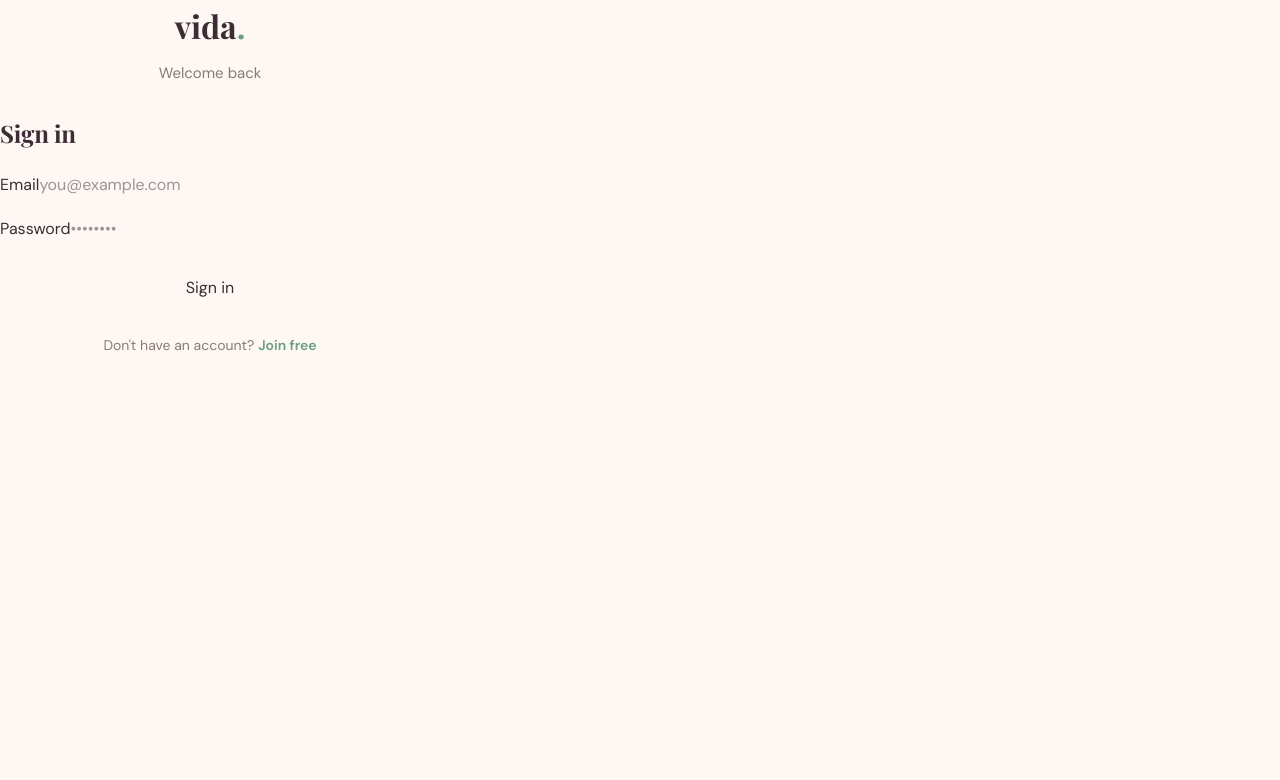
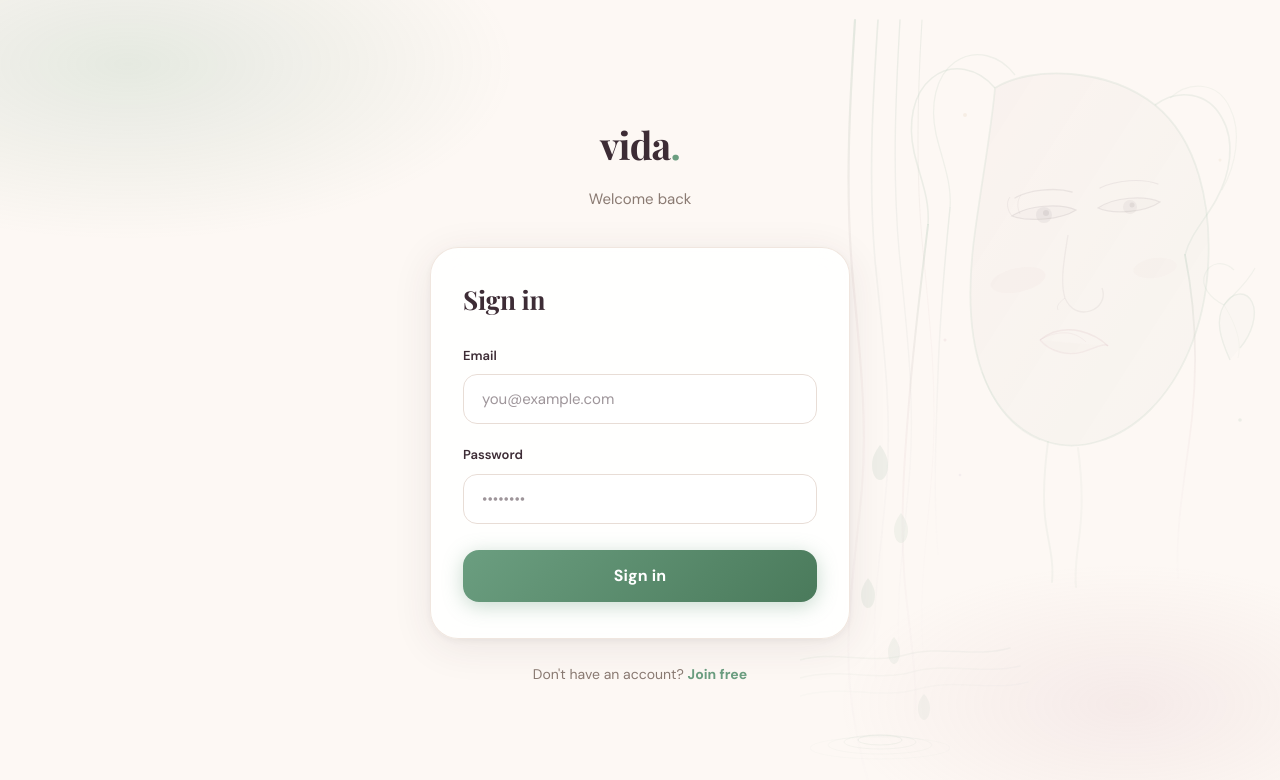
Before and after one commit to stoltzherman-hue/vida-menopause-wellness-app, a Next.js app: page /login in a window 1280 px wide. Shown: the top 780 px of the page. Built offline with nearby package versions, Linux system fonts and the light colour scheme; no server answers; a web font is replaced by a local one.

Commit message:
fix: beautiful auth pages with inline styles, restore auth CSS classes, fix community post profile lookup

```diff
--- a/app/(auth)/login/page.tsx
+++ b/app/(auth)/login/page.tsx
@@ -27,45 +27,103 @@ export default function LoginPage() {
       }
       return
     }
-    // Full page navigation so proxy.ts reads the fresh session cookie
     window.location.href = '/dashboard'
   }
 
   return (
-    <div className="auth-bg">
-      <div style={{ width: '100%', maxWidth: 420 }}>
-        <div style={{ textAlign: 'center', marginBottom: 32 }}>
-          <Link href="/" style={{ textDecoration: 'none' }}>
-            <span style={{ fontFamily: 'var(--font-playfair), Georgia, serif', fontSize: 32, fontWeight: 700, color: '#3d2c35' }}>
-              vida<span style={{ color: '#6b9e80' }}>.</span>
-            </span>
+    <div style={{
+      minHeight: '100vh',
+      background: '#fdf8f4',
+      display: 'flex',
+      alignItems: 'center',
+      justifyContent: 'center',
+      padding: '24px 16px',
+      position: 'relative',
+      overflow: 'hidden',
+    }}>
+      {/* Ambient blobs */}
+      <div style={{ position: 'fixed', inset: 0, pointerEvents: 'none', backgroundImage: 'radial-gradient(ellipse 55% 40% at 10% 8%, rgba(107,158,128,0.16) 0%, transparent 55%), radial-gradient(ellipse 45% 35% at 88% 88%, rgba(196,149,158,0.13) 0%, transparent 50%)' }} />
+
+      {/* Hero woman watermark */}
+      <div style={{ position: 'fixed', right: 0, top: 0, bottom: 0, width: '48vw', maxWidth: 480, pointerEvents: 'none', overflow: 'hidden', display: 'flex', alignItems: 'flex-start', justifyContent: 'flex-end' }}>
+        {/* eslint-disable-next-line @next/next/no-img-element */}
+        <img src="/hero-woman.svg" alt="" aria-hidden="true" style={{ height: '100vh', width: 'auto', opacity: 0.45 }} />
+      </div>
+
+      <div style={{ width: '100%', maxWidth: 420, position: 'relative', zIndex: 1 }}>
+        {/* Logo */}
+        <div style={{ textAlign: 'center', marginBottom: 36 }}>
+          <Link href="/" style={{ fontFamily: 'var(--font-playfair), Georgia, serif', fontSize: 38, fontWeight: 700, color: '#3d2c35', letterSpacing: '-0.02em', textDecoration: 'none' }}>
+            vida<span style={{ color: '#6b9e80' }}>.</span>
           </Link>
-          <p style={{ color: '#8a7a72', marginTop: 8, fontSize: 15 }}>Welcome back</p>
+          <p style={{ color: '#8a7a72', marginTop: 10, fontSize: 15, fontFamily: 'var(--font-dm-sans), system-ui, sans-serif' }}>Welcome back</p>
         </div>
 
-        <div className="auth-card">
-          <h1 style={{ fontFamily: 'var(--font-playfair), Georgia, serif', fontSize: 24, fontWeight: 700, color: '#3d2c35', marginTop: 0, marginBottom: 24 }}>Sign in</h1>
-          <form onSubmit={handleSubmit} style={{ display: 'flex', flexDirection: 'column', gap: 18 }}>
+        {/* Card */}
+        <div style={{
+          background: 'rgba(255,255,255,0.88)',
+          border: '1.5px solid rgba(237,224,216,0.8)',
+          borderRadius: 28,
+          backdropFilter: 'blur(16px)',
+          WebkitBackdropFilter: 'blur(16px)',
+          padding: '36px 32px',
+          boxShadow: '0 8px 40px rgba(61,44,53,0.09), 0 2px 8px rgba(61,44,53,0.05)',
+        }}>
+          <h1 style={{ fontFamily: 'var(--font-playfair), Georgia, serif', fontSize: 26, fontWeight: 700, color: '#3d2c35', marginTop: 0, marginBottom: 28 }}>Sign in</h1>
+
+          <form onSubmit={handleSubmit} style={{ display: 'flex', flexDirection: 'column', gap: 20 }}>
             {error && (
-              <div className="auth-error">{error}</div>
+              <div style={{ background: 'rgba(201,82,82,0.07)', border: '1px solid rgba(201,82,82,0.25)', borderRadius: 12, padding: '12px 16px', fontSize: 14, color: '#c0392b', fontFamily: 'var(--font-dm-sans), system-ui, sans-serif' }}>{error}</div>
             )}
+
             <div>
-              <label className="auth-label">Email</label>
-              <input className="auth-input" type="email" autoComplete="email" value={email} onChange={(e) => setEmail(e.target.value)} placeholder="you@example.com" required />
+              <label style={{ display: 'block', fontSize: 13, fontWeight: 600, color: '#3d2c35', marginBottom: 8, fontFamily: 'var(--font-dm-sans), system-ui, sans-serif' }}>Email</label>
+              <input
+                type="email"
+                autoComplete="email"
+                value={email}
+                onChange={(e) => setEmail(e.target.value)}
+                placeholder="you@example.com"
+                required
+                style={{ width: '100%', height: 50, borderRadius: 14, border: '1.5px solid #e8ddd6', background: 'rgba(255,255,255,0.9)', padding: '0 18px', fontSize: 15, fontFamily: 'var(--font-dm-sans), system-ui, sans-serif', color: '#3d2c35', outline: 'none', boxSizing: 'border-box' }}
+              />
             </div>
+
             <div>
-              <label className="auth-label">Password</label>
-              <input className="auth-input" type="password" autoComplete="current-password" value={password} onChange={(e) => setPassword(e.target.value)} placeholder="••••••••" required />
+              <label style={{ display: 'block', fontSize: 13, fontWeight: 600, color: '#3d2c35', marginBottom: 8, fontFamily: 'var(--font-dm-sans), system-ui, sans-serif' }}>Password</label>
+              <input
+                type="password"
+                autoComplete="current-password"
+                value={password}
+                onChange={(e) => setPassword(e.target.value)}
+                placeholder="••••••••"
+                required
+                style={{ width: '100%', height: 50, borderRadius: 14, border: '1.5px solid #e8ddd6', background: 'rgba(255,255,255,0.9)', padding: '0 18px', fontSize: 15, fontFamily: 'var(--font-dm-sans), system-ui, sans-serif', color: '#3d2c35', outline: 'none', boxSizing: 'border-box' }}
+              />
             </div>
-            <button type="submit" className="auth-btn" disabled={loading} style={{ marginTop: 6 }}>
+
+            <button
+              type="submit"
+              disabled={loading}
+              style={{
+                width: '100%', height: 52, borderRadius: 16, border: 'none',
+                background: loading ? '#a0b8a8' : 'linear-gradient(135deg, #6b9e80 0%, #4a7a5b 100%)',
+                color: '#fff', fontSize: 16, fontWeight: 700,
+                fontFamily: 'var(--font-dm-sans), system-ui, sans-serif',
+                cursor: loading ? 'not-allowed' : 'pointer',
+                boxShadow: loading ? 'none' : '0 4px 20px rgba(107,158,128,0.38)',
+                marginTop: 6,
+                letterSpacing: '0.01em',
+              }}
+            >
               {loading ? 'Signing in…' : 'Sign in'}
             </button>
           </form>
         </div>
 
-        <p style={{ textAlign: 'center', fontSize: 14, color: '#8a7a72', marginTop: 24 }}>
+        <p style={{ textAlign: 'center', fontSize: 14, color: '#8a7a72', marginTop: 24, fontFamily: 'var(--font-dm-sans), system-ui, sans-serif' }}>
           Don&apos;t have an account?{' '}
-          <Link href="/signup" style={{ color: '#6b9e80', fontWeight: 600, textDecoration: 'none' }}>Join free</Link>
+          <Link href="/signup" style={{ color: '#6b9e80', fontWeight: 700, textDecoration: 'none' }}>Join free</Link>
         </p>
       </div>
     </div>
--- a/app/(auth)/signup/page.tsx
+++ b/app/(auth)/signup/page.tsx
@@ -3,6 +3,20 @@ import { useState } from 'react'
 import { createBrowserClient } from '@/lib/db/client'
 import { signUpSchema } from '@/lib/validations'
 import Link from 'next/link'
+
+const inputStyle: React.CSSProperties = {
+  width: '100%', height: 50, borderRadius: 14,
+  border: '1.5px solid #e8ddd6', background: 'rgba(255,255,255,0.9)',
+  padding: '0 18px', fontSize: 15,
+  fontFamily: 'var(--font-dm-sans), system-ui, sans-serif',
+  color: '#3d2c35', outline: 'none', boxSizing: 'border-box',
+}
+
+const labelStyle: React.CSSProperties = {
+  display: 'block', fontSize: 13, fontWeight: 600,
+  color: '#3d2c35', marginBottom: 8,
+  fontFamily: 'var(--font-dm-sans), system-ui, sans-serif',
+}
 
 export default function SignupPage() {
   const [email, setEmail] = useState('')
@@ -29,14 +43,25 @@ export default function SignupPage() {
     setDone(true)
   }
 
+  const backdrop = (
+    <>
+      <div style={{ position: 'fixed', inset: 0, pointerEvents: 'none', backgroundImage: 'radial-gradient(ellipse 55% 40% at 10% 8%, rgba(107,158,128,0.16) 0%, transparent 55%), radial-gradient(ellipse 45% 35% at 88% 88%, rgba(196,149,158,0.13) 0%, transparent 50%)' }} />
+      <div style={{ position: 'fixed', right: 0, top: 0, bottom: 0, width: '48vw', maxWidth: 480, pointerEvents: 'none', overflow: 'hidden', display: 'flex', alignItems: 'flex-start', justifyContent: 'flex-end' }}>
+        {/* eslint-disable-next-line @next/next/no-img-element */}
+        <img src="/hero-woman.svg" alt="" aria-hidden="true" style={{ height: '100vh', width: 'auto', opacity: 0.45 }} />
+      </div>
+    </>
+  )
+
   if (done) {
     return (
-      <div className="auth-bg">
-        <div className="auth-card" style={{ textAlign: 'center' }}>
-          <div style={{ fontSize: 52, marginBottom: 20 }}>🌿</div>
-          <h2 style={{ fontFamily: 'var(--font-playfair), Georgia, serif', fontSize: 24, fontWeight: 700, color: '#3d2c35', marginBottom: 12 }}>Check your inbox</h2>
-          <p style={{ color: '#8a7a72', fontSize: 15, lineHeight: 1.65 }}>
-            We sent a confirmation link to <strong style={{ color: '#3d2c35' }}>{email}</strong>. Click it to activate your account.
+      <div style={{ minHeight: '100vh', background: '#fdf8f4', display: 'flex', alignItems: 'center', justifyContent: 'center', padding: 24, position: 'relative', overflow: 'hidden' }}>
+        {backdrop}
+        <div style={{ background: 'rgba(255,255,255,0.88)', border: '1.5px solid rgba(237,224,216,0.8)', borderRadius: 28, backdropFilter: 'blur(16px)', padding: '48px 36px', textAlign: 'center', maxWidth: 420, position: 'relative', zIndex: 1, boxShadow: '0 8px 40px rgba(61,44,53,0.09)' }}>
+          <div style={{ fontSize: 56, marginBottom: 20 }}>🌿</div>
+          <h2 style={{ fontFamily: 'var(--font-playfair), Georgia, serif', fontSize: 26, fontWeight: 700, color: '#3d2c35', marginBottom: 16 }}>Check your inbox</h2>
+          <p style={{ color: '#8a7a72', fontSize: 15, lineHeight: 1.7, fontFamily: 'var(--font-dm-sans), system-ui, sans-serif' }}>
+            We sent a confirmation link to <strong style={{ color: '#3d2c35' }}>{email}</strong>.<br/>Click it to activate your account.
           </p>
         </div>
       </div>
@@ -44,52 +69,69 @@ export default function SignupPage() {
   }
 
   return (
-    <div className="auth-bg">
-      <div style={{ width: '100%', maxWidth: 420 }}>
+    <div style={{ minHeight: '100vh', background: '#fdf8f4', display: 'flex', alignItems: 'center', justifyContent: 'center', padding: '24px 16px', position: 'relative', overflow: 'hidden' }}>
+      {backdrop}
+
+      <div style={{ width: '100%', maxWidth: 420, position: 'relative', zIndex: 1 }}>
         {/* Logo */}
-        <div style={{ textAlign: 'center', marginBottom: 36 }}>
-          <Link href="/" style={{ fontFamily: 'var(--font-playfair), Georgia, serif', fontSize: 34, fontWeight: 700, color: '#3d2c35', letterSpacing: '-0.02em' }}>
+        <div style={{ textAlign: 'center', marginBottom: 32 }}>
+          <Link href="/" style={{ fontFamily: 'var(--font-playfair), Georgia, serif', fontSize: 38, fontWeight: 700, color: '#3d2c35', letterSpacing: '-0.02em', textDecoration: 'none' }}>
             vida<span style={{ color: '#6b9e80' }}>.</span>
           </Link>
-          <p style={{ color: '#a09098', marginTop: 8, fontSize: 15 }}>Join thousands of women navigating menopause</p>
+          <p style={{ color: '#8a7a72', marginTop: 10, fontSize: 14, fontFamily: 'var(--font-dm-sans), system-ui, sans-serif' }}>Join thousands of women navigating menopause</p>
         </div>
 
-        <div className="auth-card">
-          <h1 style={{ fontFamily: 'var(--font-playfair), Georgia, serif', fontSize: 26, fontWeight: 700, color: '#3d2c35', marginBottom: 28, letterSpacing: '-0.01em' }}>Create your account</h1>
+        {/* Card */}
+        <div style={{ background: 'rgba(255,255,255,0.88)', border: '1.5px solid rgba(237,224,216,0.8)', borderRadius: 28, backdropFilter: 'blur(16px)', WebkitBackdropFilter: 'blur(16px)', padding: '36px 32px', boxShadow: '0 8px 40px rgba(61,44,53,0.09), 0 2px 8px rgba(61,44,53,0.05)' }}>
+          <h1 style={{ fontFamily: 'var(--font-playfair), Georgia, serif', fontSize: 24, fontWeight: 700, color: '#3d2c35', marginTop: 0, marginBottom: 28 }}>Create your account</h1>
 
           <form onSubmit={handleSubmit} style={{ display: 'flex', flexDirection: 'column', gap: 20 }}>
-            {error && <div className="auth-error">{error}</div>}
+            {error && (
+              <div style={{ background: 'rgba(201,82,82,0.07)', border: '1px solid rgba(201,82,82,0.25)', borderRadius: 12, padding: '12px 16px', fontSize: 14, color: '#c0392b', fontFamily: 'var(--font-dm-sans), system-ui, sans-serif' }}>{error}</div>
+            )}
 
             <div>
-              <label className="auth-label" htmlFor="displayName">Your name</label>
-              <input id="displayName" className="auth-input" placeholder="How you'll appear in the community" value={displayName} onChange={e => setDisplayName(e.target.value)} required />
+              <label style={labelStyle}>Your name</label>
+              <input style={inputStyle} placeholder="How you’ll appear in the community" value={displayName} onChange={e => setDisplayName(e.target.value)} required />
             </div>
 
             <div>
-              <label className="auth-label" htmlFor="email">Email</label>
-              <input id="email" className="auth-input" type="email" autoComplete="email" placeholder="you@example.com" value={email} onChange={e => setEmail(e.target.value)} required />
+              <label style={labelStyle}>Email</label>
+              <input style={inputStyle} type="email" autoComplete="email" placeholder="you@example.com" value={email} onChange={e => setEmail(e.target.value)} required />
             </div>
 
             <div>
-              <label className="auth-label" htmlFor="password">Password</label>
-              <input id="password" className="auth-input" type="password" autoComplete="new-password" placeholder="Min. 8 characters" value={password} onChange={e => setPassword(e.target.value)} required />
+              <label style={labelStyle}>Password</label>
+              <input style={{ ...inputStyle }} type="password" autoComplete="new-password" placeholder="Min. 8 characters" value={password} onChange={e => setPassword(e.target.value)} required />
             </div>
 
-            <p style={{ fontSize: 12, color: '#b8a9a0', lineHeight: 1.6 }}>
+            <p style={{ fontSize: 12, color: '#b8a9a0', lineHeight: 1.6, fontFamily: 'var(--font-dm-sans), system-ui, sans-serif', margin: 0 }}>
               By joining you agree to our{' '}
               <Link href="/privacy" style={{ color: '#6b9e80' }}>Privacy Policy</Link>.
               Your health data is encrypted and never sold.
             </p>
 
-            <button type="submit" className="auth-btn" disabled={loading}>
+            <button
+              type="submit"
+              disabled={loading}
+              style={{
+                width: '100%', height: 52, borderRadius: 16, border: 'none',
+                background: loading ? '#a0b8a8' : 'linear-gradient(135deg, #6b9e80 0%, #4a7a5b 100%)',
+                color: '#fff', fontSize: 16, fontWeight: 700,
+                fontFamily: 'var(--font-dm-sans), system-ui, sans-serif',
+                cursor: loading ? 'not-allowed' : 'pointer',
+                boxShadow: loading ? 'none' : '0 4px 20px rgba(107,158,128,0.38)',
+                letterSpacing: '0.01em',
+              }}
+            >
               {loading ? 'Creating account…' : 'Create free account'}
             </button>
           </form>
         </div>
 
-        <p style={{ textAlign: 'center', fontSize: 14, color: '#a09098', marginTop: 24 }}>
+        <p style={{ textAlign: 'center', fontSize: 14, color: '#8a7a72', marginTop: 24, fontFamily: 'var(--font-dm-sans), system-ui, sans-serif' }}>
           Already have an account?{' '}
-          <Link href="/login" style={{ color: '#6b9e80', fontWeight: 600 }}>Sign in</Link>
+          <Link href="/login" style={{ color: '#6b9e80', fontWeight: 700 }}>Sign in</Link>
         </p>
       </div>
     </div>
```
Also changed, not shown: app/api/community/posts/route.ts (+11 -6 lines), app/globals.css (+112 -10 lines).
